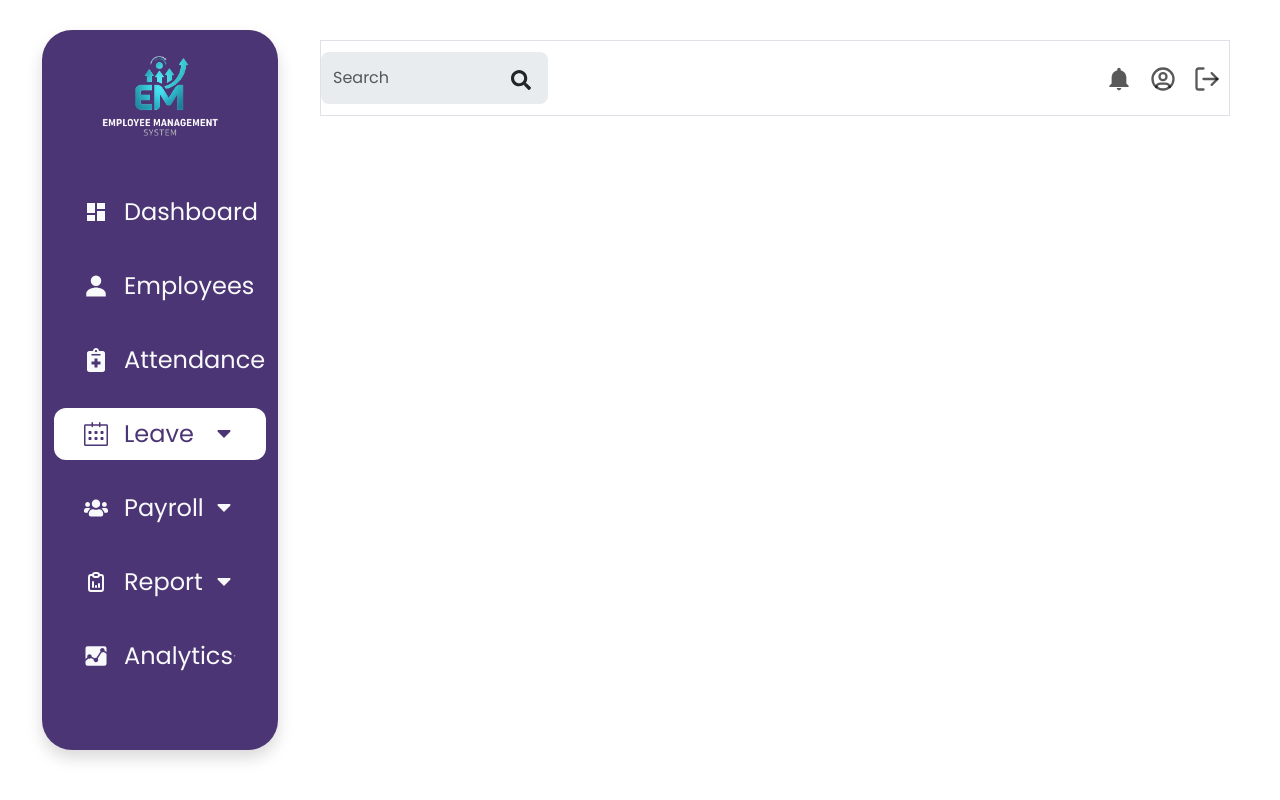
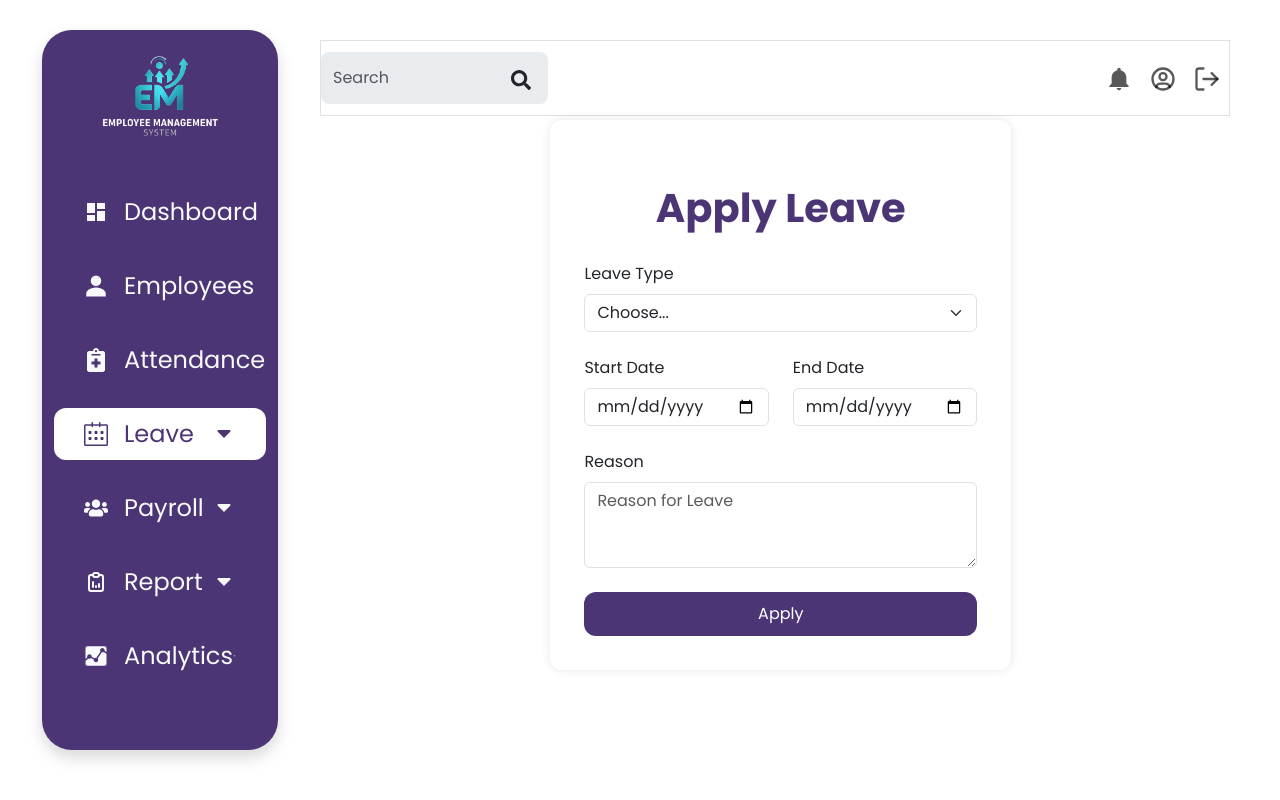
Before and after one commit to arabictech/ems, a React (Create React App) app in the folder frontend/: page /leave in a window 1280 px wide. Built offline with nearby package versions, Linux system fonts and the light colour scheme.

Commit message:
create-login-register-forms

```diff
--- a/frontend/package.json
+++ b/frontend/package.json
@@ -3,6 +3,11 @@
   "version": "0.1.0",
   "private": true,
   "dependencies": {
+    "@emotion/react": "^11.14.0",
+    "@emotion/styled": "^11.14.1",
+    "@mui/icons-material": "^7.3.2",
+    "@mui/material": "^7.3.2",
+    "@mui/styled-engine-sc": "^7.3.2",
     "@testing-library/dom": "^10.4.1",
     "@testing-library/jest-dom": "^6.8.0",
     "@testing-library/react": "^16.3.0",
@@ -14,6 +19,7 @@
     "react-icons": "^5.5.0",
     "react-router-dom": "^6.30.1",
     "react-scripts": "5.0.1",
+    "styled-components": "^6.1.19",
     "web-vitals": "^2.1.4"
   },
   "scripts": {
--- a/frontend/src/App.css
+++ b/frontend/src/App.css
@@ -48,10 +48,11 @@ body {
   /* margin: 20px 0; */
   width: 50%;
   margin: auto;
-  display: flex;
-  justify-content: center;
+  /* display: flex;
+  justify-content: center; */
 }
-.btn1{
+
+.btn1 {
   background-color: #4c3575;
   border: none;
   border-radius: 12px;
@@ -60,7 +61,7 @@ body {
   justify-content: center;
 }
 
-.Add{
+.Add {
   color: #4c3575;
   text-align: center;
   font-weight: bold;
@@ -68,20 +69,33 @@ body {
   margin-bottom: 30px;
 }
 
+.login-container {
+  background-color: white;
+  padding: 10px;
+  border-radius: 12px;
+  box-shadow: 0 0 10px rgba(0, 0, 0, 0.1);
+  /* margin: 20px 0; */
+  width: 40%;
+  margin: auto;
+}
+
 
 @media only screen and (max-width: 600px) {
-  .sidebar{
+  .sidebar {
     display: none;
   }
-  .main-content{
+
+  .main-content {
     width: 100%;
     margin-left: 0;
     top: 9%;
   }
-  .nav{
+
+  .nav {
     display: none;
   }
-  .form-container{
+
+  .form-container {
     width: 90%;
   }
 }
--- a/frontend/src/App.js
+++ b/frontend/src/App.js
@@ -4,6 +4,10 @@ import Header from './Components/Header';
 import { Route, Routes } from 'react-router-dom';
 import Dashboard from './Components/Dashboard';
 import Employee from './Components/Employees';
+import LeaveForm from './Components/LeaveForm';
+import Login from './Components/Login';
+import RegisterForm from './Components/RegisterForm';
+
 function App() {
   return (
     <div className="App">
@@ -11,6 +15,9 @@ function App() {
       <Routes>
         <Route path='/' element={<Dashboard/>}/>
         <Route path='employee' element={<Employee />}/>
+        <Route path='leave' element={<LeaveForm />}/>
+        {/* <Route path='attendance' element={<Login />}/> */}
+        {/* <Route path='payroll' element={<RegisterForm />}/> */}
       </Routes>
     </div>
   );
--- a/frontend/src/Components/Employees.jsx
+++ b/frontend/src/Components/Employees.jsx
@@ -3,6 +3,7 @@ import Button from 'react-bootstrap/Button';
 import Col from 'react-bootstrap/Col';
 import Form from 'react-bootstrap/Form';
 import Row from 'react-bootstrap/Row';
+import { Link } from 'react-router-dom';
 
 const Employee = () => {
     return (
@@ -10,7 +11,7 @@ const Employee = () => {
         <div className='main-content'>
             <div className='form-container '>
 
-                <Form>
+                <Form className='p-4'>
                     <h1 className='Add'>Add Employee</h1>
                     <Row className="mb-4">
                         <Form.Group as={Col} controlId="formGridFirstName">
@@ -76,6 +77,7 @@ const Employee = () => {
                         </Form.Group>
                     </Row>
 
+
                     <Button className='btn1 mb-4' variant="primary" type="submit">
                         Add Employee
                     </Button>
--- /dev/null
+++ b/frontend/src/Components/LeaveForm.jsx
@@ -0,0 +1,51 @@
+import React from 'react'
+import Button from 'react-bootstrap/Button';
+import Col from 'react-bootstrap/Col';
+import Form from 'react-bootstrap/Form';
+import Row from 'react-bootstrap/Row';
+
+
+const LeaveForm = () => {
+    return (
+        <div className='main-content'>
+            <div className='form-container'>
+                <Form className='p-4'>
+                    <h1 className='Add'>Apply Leave</h1>
+                    <Row className="mb-4">
+                        <Form.Group as={Col} controlId="formGridFirstName">
+                            <Form.Label>Leave Type</Form.Label>
+                            <Form.Select>
+                                <option>Choose...</option>
+                                <option>Sick Leave</option>
+                                <option>Casual Leave</option>
+                                <option>Paid Leave</option>
+                            </Form.Select>
+                        </Form.Group>
+                    </Row>
+                    <Row className="mb-4">
+                        <Form.Group as={Col} controlId="formGridLastName">
+                            <Form.Label>Start Date</Form.Label>
+                            <Form.Control type="date" placeholder="Start Date" />
+                        </Form.Group>
+                        <Form.Group as={Col} controlId="formGridLastName">
+                            <Form.Label>End Date</Form.Label>
+                            <Form.Control type="date" placeholder="End Date" />
+                        </Form.Group>
+                    </Row>
+                    <Row className="mb-4">
+                        <Form.Group as={Col} controlId="formGridLastName">
+                            <Form.Label>Reason</Form.Label>
+                            <Form.Control as="textarea" rows={3} placeholder="Reason for Leave" />
+                        </Form.Group>
+                    </Row>
+                    <Button className='btn1 w-100' variant="primary" type="submit">
+                        Apply
+                    </Button>
+                </Form>
+            </div>
+
+        </div>
+    )
+}
+
+export default LeaveForm
--- /dev/null
+++ b/frontend/src/Components/Login.jsx
@@ -0,0 +1,44 @@
+import React from 'react'
+import Button from 'react-bootstrap/Button';
+import Col from 'react-bootstrap/Col';
+import Form from 'react-bootstrap/Form';
+import Row from 'react-bootstrap/Row';
+import { NavLink } from 'react-router-dom';
+
+
+
+const Login = () => {
+
+    return (
+        <div className='main-content'>
+            <div className='login-container'>
+                <h1 className='Add'>Login</h1>
+                <Form className='p-4'>
+                    <Row className="mb-4">
+                        <Form.Group as={Col} controlId="formGridUsername">
+                            <Form.Label>Username</Form.Label>
+                            <Form.Control placeholder="Enter Username" />
+                        </Form.Group>
+                    </Row>
+                    <Row className="mb-4">
+                        <Form.Group as={Col} controlId="formGrid">
+                            <Form.Label>Password</Form.Label>
+                            <Form.Control type="password" placeholder="Enter Password" />
+                        </Form.Group>
+                    <span className='d-flex justify-content-end gap-1 mt-1'><NavLink className=''>Forgot Password?</NavLink></span>
+
+                    </Row>
+                    {/* <span>Doesnt have an Account ?<link rel="" href="" >sdfhj </link></span> */}
+                    <Button className='btn1 mb-4 w-100' variant="primary" type="submit">
+                        Login
+                    </Button>
+                    <span className='d-flex justify-content-center gap-1'>Does't hava an account <NavLink>Click here</NavLink></span>
+                </Form>
+
+            </div>
+
+        </div>
+    )
+}
+
+export default Login
--- /dev/null
+++ b/frontend/src/Components/RegisterForm.jsx
@@ -0,0 +1,51 @@
+import React from 'react'
+import Button from 'react-bootstrap/Button';
+import Col from 'react-bootstrap/Col';
+import Form from 'react-bootstrap/Form';
+import Row from 'react-bootstrap/Row';
+import { NavLink } from 'react-router-dom';
+
+
+const RegisterForm = () => {
+    return (
+        <div className='main-content'>
+            <div className='login-container'>
+                <h1 className='Add'>Register</h1>
+                <Form className='p-4'>
+                    <Row className="mb-4">
+                        <Form.Group as={Col} controlId="formGridUsername">
+                            <Form.Label>Username</Form.Label>
+                            <Form.Control placeholder="Enter Username" />
+                        </Form.Group>
+                    </Row>
+                    <Row className='mb-4'>
+                        <Form.Group as={Col} controlId="formGridEmail">
+                            <Form.Label>Email</Form.Label>
+                            <Form.Control type="email" placeholder="Enter Email" />
+                        </Form.Group>
+                    </Row>
+                    <Row className="mb-4">
+                        <Form.Group as={Col} controlId="formGridPassword">
+                            <Form.Label>Password</Form.Label>
+                            <Form.Control type="password" placeholder="Enter Password" />
+                        </Form.Group>
+                    </Row>
+                    <Row className="mb-4">
+                        <Form.Group as={Col} controlId="formGridConfirmPassword">
+                            <Form.Label>Confirm Password</Form.Label>
+                            <Form.Control type="password" placeholder="Confirm Password" />
+                        </Form.Group>
+                    </Row>
+
+                    <Button className='btn1 m-auto mb-4 w-100' variant="primary" type="submit">
+                        Register
+                    </Button>
+                    <span className='d-flex justify-content-center gap-1'>Already have an account <NavLink to='/login'>Click here</NavLink></span>
+                </Form>
+            </div>
+
+        </div>
+    )
+}
+
+export default RegisterForm
```
Also changed, not shown: 1 other file (tests, documents, lock files or other folders).
